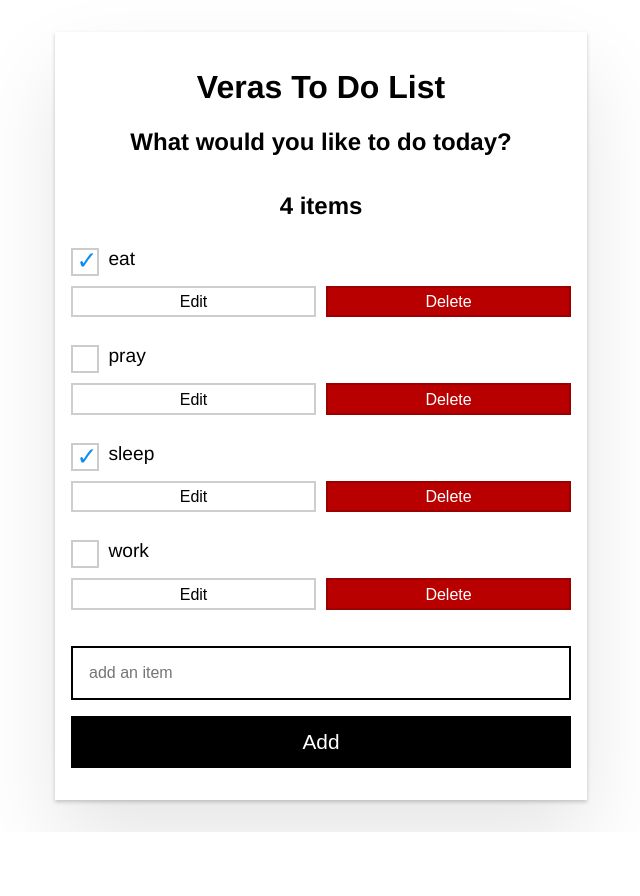
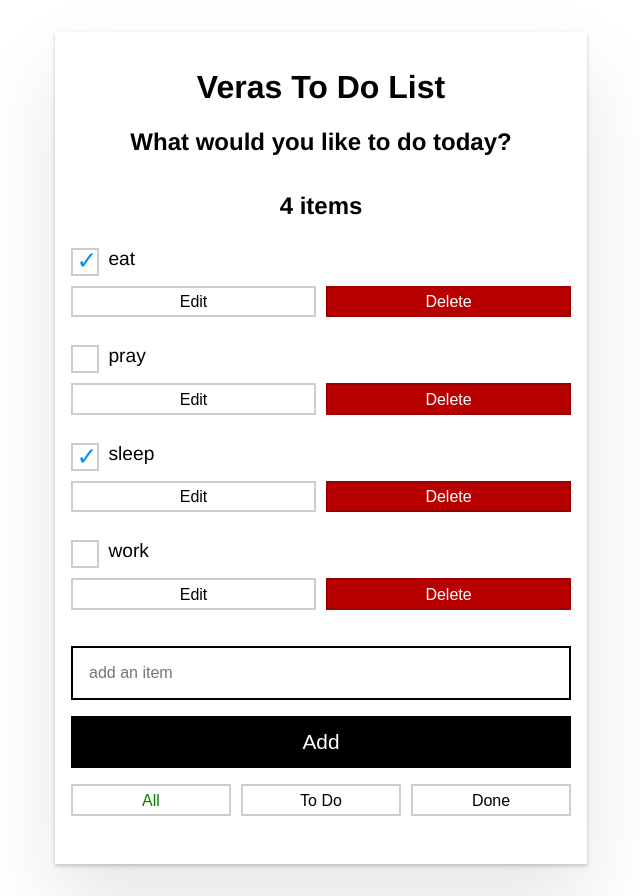
Before and after one commit to veranyagaka/Angular, an Angular app: page / in a window 1280 px wide. Shown: the whole page, without its empty margins (319-959 px from the left). Before the commit the page ends 832 px from the top, so only its background shows below. Built offline with nearby package versions, Linux system fonts and the light colour scheme.

Commit message:
building apps

```diff
--- a/src/app/app.component.html
+++ b/src/app/app.component.html
@@ -22,4 +22,27 @@
   id="addItemInput" />
 
 <button class="btn-primary" (click)="addItem(newItem.value)">Add</button>
+<!-- Buttons that show all, still to do, or done items on click -->
+<div class="btn-wrapper">
+  <button
+    class="btn btn-menu"
+    [class.active]="filter == 'all'"
+    (click)="filter = 'all'">
+    All
+  </button>
+
+  <button
+    class="btn btn-menu"
+    [class.active]="filter == 'active'"
+    (click)="filter = 'active'">
+    To Do
+  </button>
+
+  <button
+    class="btn btn-menu"
+    [class.active]="filter == 'done'"
+    (click)="filter = 'done'">
+    Done
+  </button>
 </div>
+</div>
```
